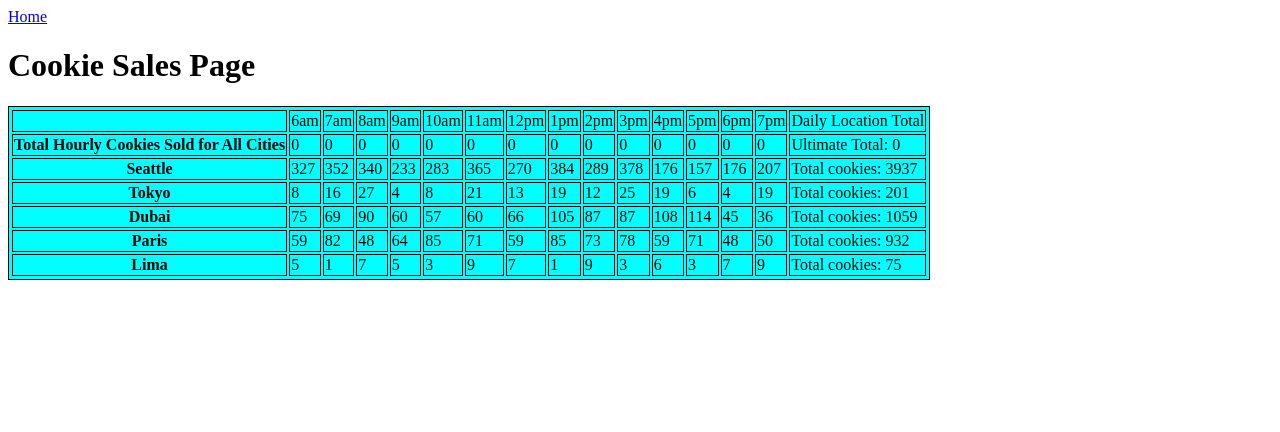
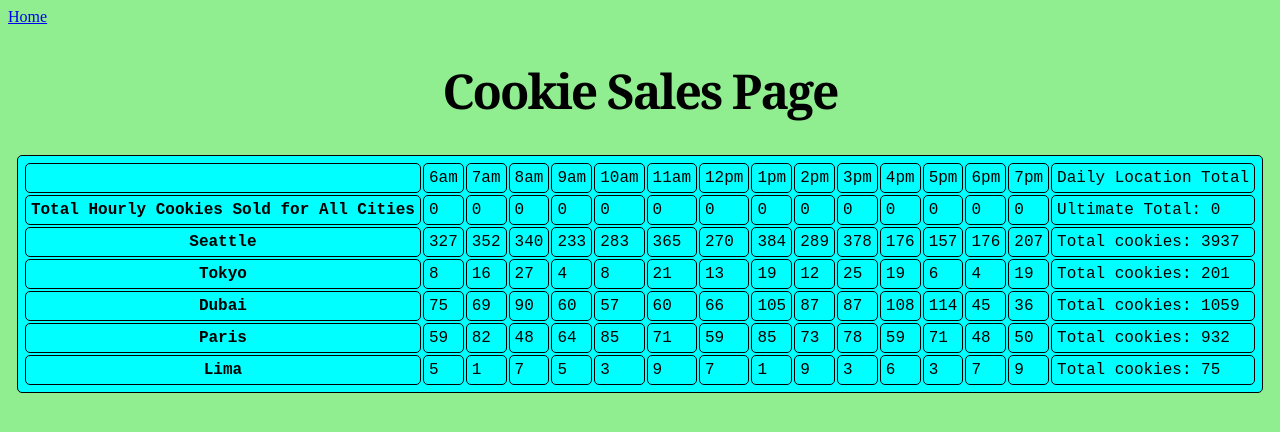
Before and after one commit to ponceedi000/cookie-stand, a plain HTML site: page sales.html in a window 1280 px wide. Drawn offline with Linux system fonts and the light colour scheme.

Commit message:
Added some simple style to the webpages

```diff
--- a/css/style.css
+++ b/css/style.css
@@ -1,5 +1,19 @@
+body {
+    background-color: lightgreen;
+}
+
 table, th, td {
+    font-family: 'Courier New', Courier, monospace;
     border: 1px solid black;
     padding: 1px;
     background-color: cyan;
+    border-radius: 5px;
+    margin: auto;
+    padding:5px;
   }
+  h1 {
+    font-family: Georgia, sans-serif;
+    font-size: 3em;
+    letter-spacing: -2px;
+    text-align: center;
+  }
```
Also changed, not shown: index.html (+2 -0 lines), img/salmon.png (added).
